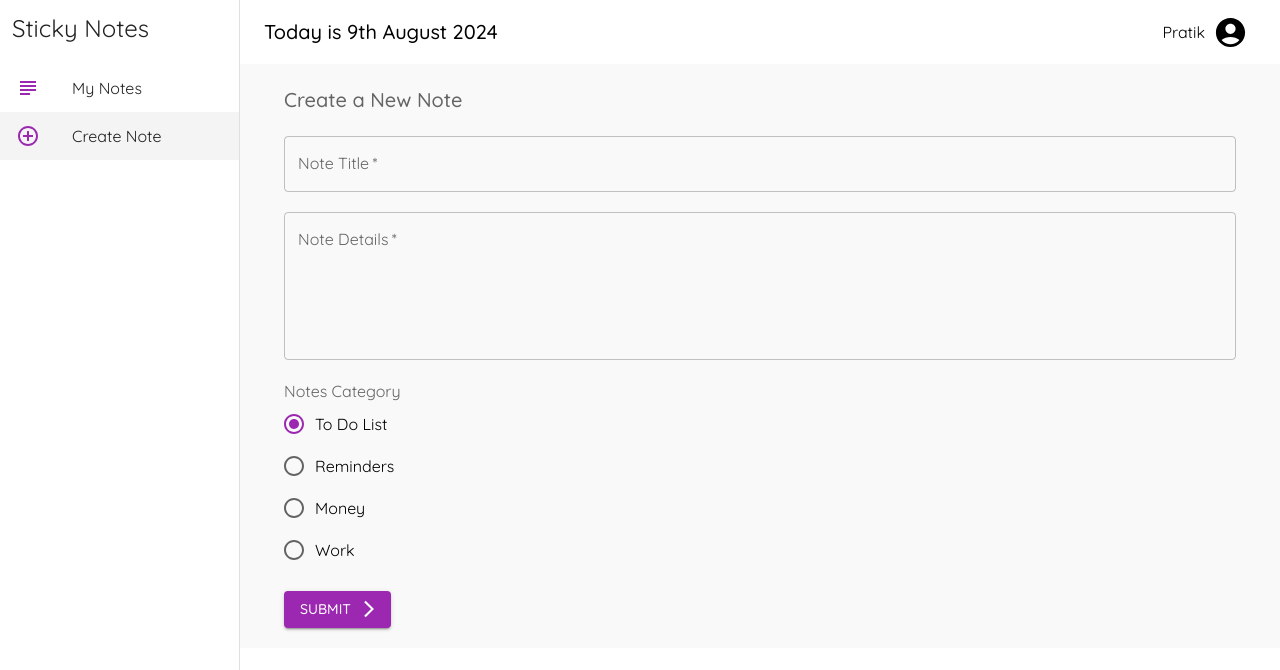
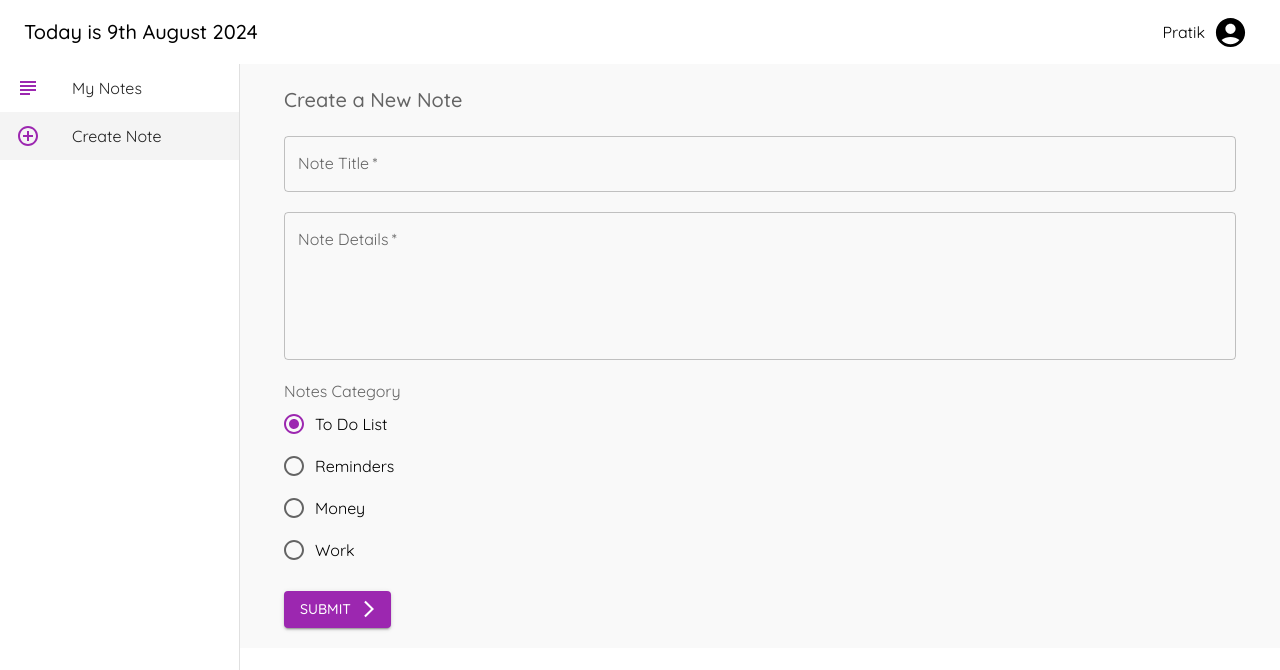
Before and after one commit to PratikNichit/note-app, a React (Create React App) app: page /create in a window 1280 px wide. Shown: the top 670 px of the page. Built offline with nearby package versions, Linux system fonts and the light colour scheme.

Commit message:
final Commit (Code Refactored)

```diff
--- /dev/null
+++ b/src/components/AppBarComponent.jsx
@@ -0,0 +1,34 @@
+import { IconButton, Typography, Box, AppBar, Toolbar } from "@mui/material";
+import { AccountCircle } from "@mui/icons-material";
+import { format } from "date-fns";
+
+const AppBarComponent = ({ onProfileClick }) => {
+  return (
+    <AppBar
+      position="fixed"
+      sx={{
+        zIndex: (theme) => theme.zIndex.drawer + 1,
+        backgroundColor: "#ffffff",
+        color: "#000000",
+      }}
+      elevation={0}
+    >
+      <Toolbar sx={{ display: "flex", justifyContent: "space-between" }}>
+        <Box sx={{ display: "flex", alignItems: "center" }}>
+          <Typography variant="h6" component="div">
+            Today is {format(new Date(), "do MMMM Y")}
+          </Typography>
+        </Box>
+
+        <Box sx={{ display: "flex", alignItems: "center" }}>
+          <Typography variant="body1">Pratik</Typography>
+          <IconButton color="inherit" onClick={onProfileClick}>
+            <AccountCircle sx={{ fontSize: 35 }} />
+          </IconButton>
+        </Box>
+      </Toolbar>
+    </AppBar>
+  );
+};
+
+export default AppBarComponent;
--- /dev/null
+++ b/src/components/DrawerComponent.jsx
@@ -0,0 +1,54 @@
+// src/components/DrawerComponent.js
+import {
+  Drawer,
+  Typography,
+  Box,
+  List,
+  ListItemIcon,
+  ListItemText,
+  ListItemButton,
+} from "@mui/material";
+import { useLocation } from "react-router-dom";
+
+const drawerWidth = 240;
+
+const DrawerComponent = ({ menuItems, onNavigate }) => {
+  const location = useLocation();
+
+  const customStyle = {
+    drawer: {
+      width: drawerWidth,
+      "& .MuiDrawer-paper": {
+        width: drawerWidth,
+        boxSizing: "border-box",
+      },
+    },
+    active: {
+      background: "#f4f4f4",
+    },
+  };
+
+  return (
+    <Drawer sx={customStyle.drawer} variant="permanent" anchor="left">
+      <Box>
+        <Typography variant="h5" sx={{ padding: "12px" }}>
+          Sticky Notes
+        </Typography>
+      </Box>
+      <List>
+        {menuItems.map((item) => (
+          <ListItemButton
+            onClick={() => onNavigate(item.path)}
+            key={item.text}
+            sx={location.pathname === item.path ? customStyle.active : null}
+          >
+            <ListItemIcon>{item.icon}</ListItemIcon>
+            <ListItemText primary={item.text} />
+          </ListItemButton>
+        ))}
+      </List>
+    </Drawer>
+  );
+};
+
+export default DrawerComponent;
--- a/src/components/layout.jsx
+++ b/src/components/layout.jsx
@@ -1,28 +1,13 @@
-import {
-  AddCircleOutlineOutlined,
-  SubjectOutlined,
-  Menu as MenuIcon,
-  AccountCircle,
-} from "@mui/icons-material";
-import {
-  Drawer,
-  Typography,
-  Box,
-  List,
-  ListItemIcon,
-  ListItemText,
-  ListItemButton,
-  AppBar,
-  Toolbar,
-  IconButton,
-  Button,
-} from "@mui/material";
-import { format } from "date-fns";
+// src/components/Layout.js
 import React from "react";
-import { useLocation, useNavigate } from "react-router-dom";
+import { Box } from "@mui/material";
+import AppBarComponent from "./AppBarComponent";
+import DrawerComponent from "./DrawerComponent";
+import { useNavigate } from "react-router-dom";
+import { AddCircleOutlineOutlined, SubjectOutlined } from "@mui/icons-material";
 
 const drawerWidth = 240;
-const menuItem = [
+const menuItems = [
   {
     text: "My Notes",
     path: "/",
@@ -37,84 +22,23 @@ const menuItem = [
 
 const Layout = ({ children }) => {
   const navigate = useNavigate();
-  const location = useLocation();
-
-  const customStyle = {
-    page: {
-      background: "#f9f9f9",
-      width: `calc(100% - ${drawerWidth}px)`,
-      padding: "20px",
-      marginTop: "64px", // Adjust for the AppBar height
-    },
-    drawer: {
-      width: drawerWidth,
-      "& .MuiDrawer-paper": {
-        width: drawerWidth,
-        boxSizing: "border-box",
-      },
-    },
-    active: {
-      background: "#f4f4f4",
-    },
-    appBar: {
-      zIndex: (theme) => theme.zIndex.drawer + 1, // Ensure AppBar is above Drawer
-      width: `calc(100% - ${drawerWidth}px)`, // Adjusted width
-      backgroundColor: "#ffffff", // Set AppBar color to white
-      color: "#000000", // Set text color to black for contrast
-    },
-    toolbar: {
-      display: "flex",
-      justifyContent: "space-between", // Space out title and action icons
-    },
-  };
 
   return (
     <Box sx={{ display: "flex" }}>
-      {/* App Bar */}
-      <AppBar position="fixed" sx={customStyle.appBar} elevation={0}>
-        <Toolbar sx={customStyle.toolbar}>
-          {/* Left side of the AppBar */}
-          <Box sx={{ display: "flex", alignItems: "center" }}>
-            <Typography variant="h6" component="div">
-              Today is {format(new Date(), "do MMMM Y")}
-            </Typography>
-          </Box>
+      <AppBarComponent onProfileClick={() => console.log("Profile clicked")} />
 
-          <Box sx={{ display: "flex", alignItems: "center" }}>
-            <Typography variant="body1">Pratik</Typography>
-            <IconButton
-              color="inherit"
-              onClick={() => console.log("Profile clicked")}
-            >
-              <AccountCircle sx={{ fontSize: 35 }} />
-            </IconButton>
-          </Box>
-        </Toolbar>
-      </AppBar>
+      <DrawerComponent menuItems={menuItems} onNavigate={navigate} />
 
-      {/* Side Drawer */}
-      <Drawer sx={customStyle.drawer} variant="permanent" anchor="left">
-        <Box>
-          <Typography variant="h5" sx={{ padding: "12px" }}>
-            Sticky Notes
-          </Typography>
-        </Box>
-        <List>
-          {menuItem.map((item) => (
-            <ListItemButton
-              onClick={() => navigate(item.path)}
-              key={item.text}
-              sx={location.pathname === item.path ? customStyle.active : null}
-            >
-              <ListItemIcon>{item.icon}</ListItemIcon>
-              <ListItemText primary={item.text} />
-            </ListItemButton>
-          ))}
-        </List>
-      </Drawer>
-
-      {/* Page Content */}
-      <Box sx={customStyle.page}>{children}</Box>
+      <Box
+        sx={{
+          background: "#f9f9f9",
+          width: `calc(100% - ${drawerWidth}px)`,
+          padding: "20px",
+          marginTop: "64px",
+        }}
+      >
+        {children}
+      </Box>
     </Box>
   );
 };
```
